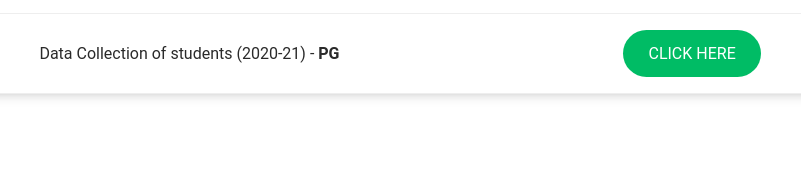
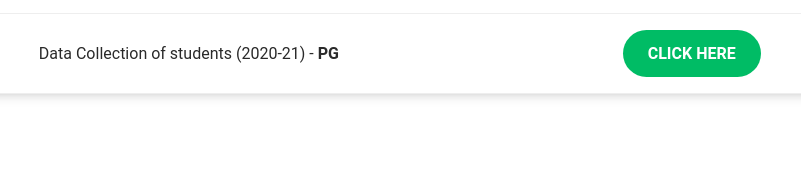
Before and after one commit to dbasc/dbasc.github.io, a plain HTML site: page index.html in a window 1280 px wide. Shown: the part 309-498 px from the top of the page, 369-1170 px from the left. Drawn offline with Linux system fonts and the light colour scheme.

Commit message:
Update index.html

```diff
--- a/index.html
+++ b/index.html
@@ -44,7 +44,7 @@ Web: www.donbosco.ac.in</h5></div>
 
            <td>
             <a href="https://docs.google.com/forms/d/e/1FAIpQLSchDX9R3weZM1ddfE_QmLNgZg6GEKjgGpFvjicCzCPz6JMX_g/viewform">
-                    CLICK HERE
+              <b>   CLICK HERE </b>
             </div>
             </a>
             </td>
```
